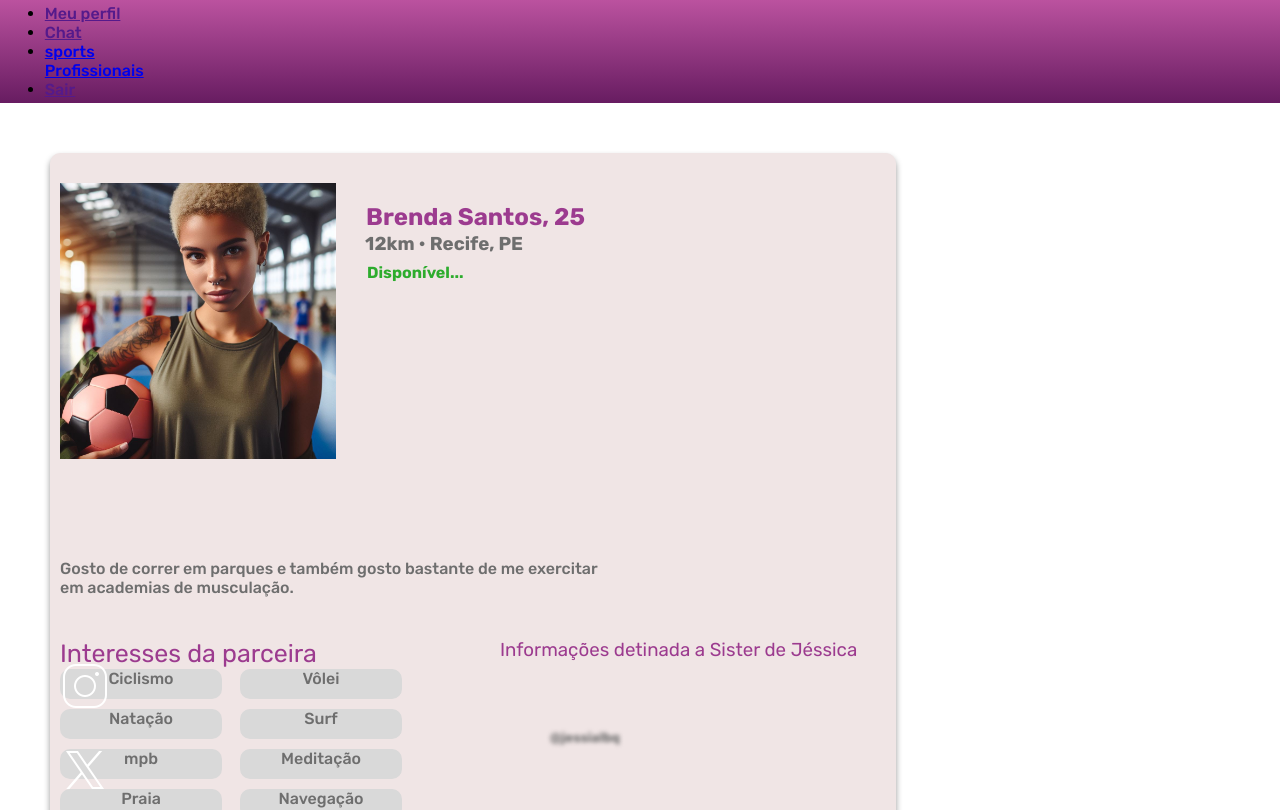
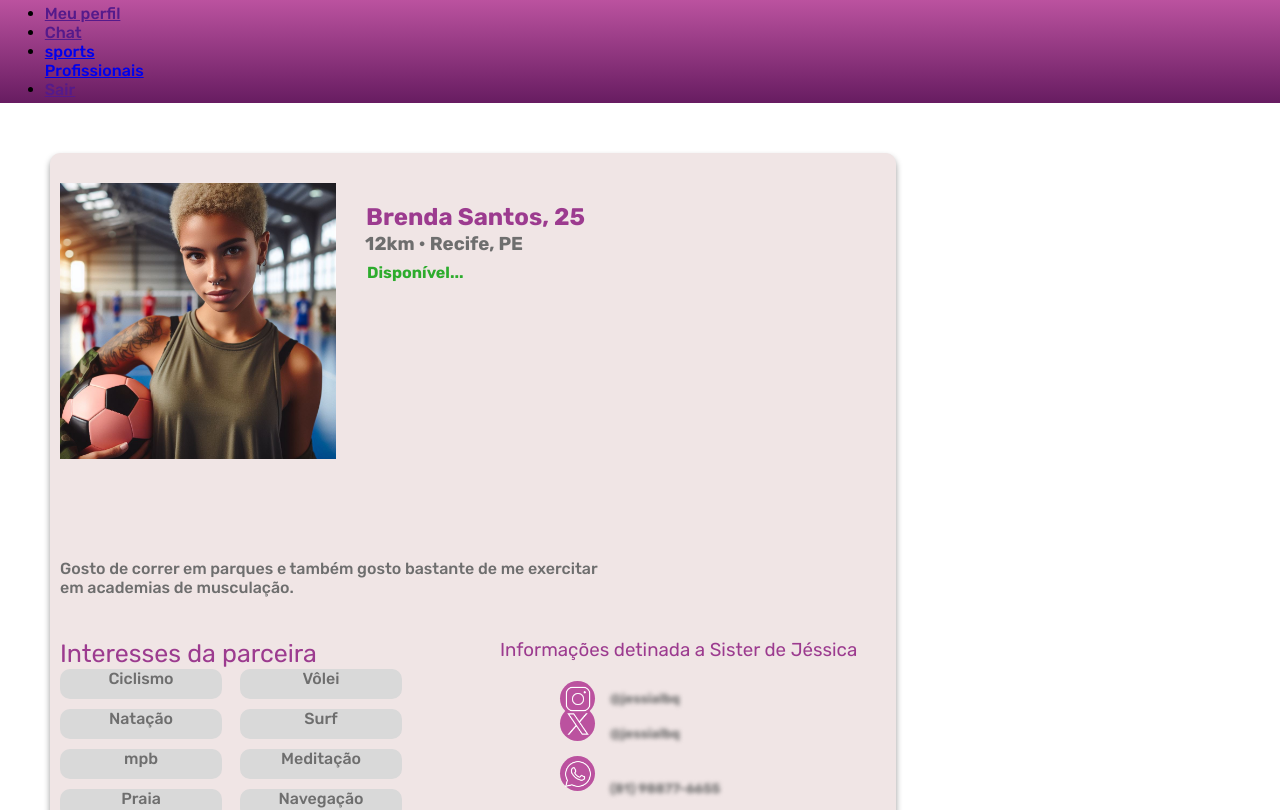
Before and after one commit to gabrielsoarespebr/parceira-de-treino, a React (Vite) app: page /visaoperfil in a window 1280 px wide. Shown: the top 810 px of the page. Built offline with nearby package versions, Linux system fonts and the light colour scheme.

Commit message:
Descreva as mudanças feitas nos arquivos VisaoPerfil.jsx e VisaoPerfil.css

```diff
--- a/src/pages/VisaoPerfil/VisaoPerfil.css
+++ b/src/pages/VisaoPerfil/VisaoPerfil.css
@@ -238,23 +238,72 @@
     margin-top: -180px;
 }
 
+
 .insta{
     color: #6E6E6E;
-    margin-left: 490px;
-    margin-top: 15px;
+    margin-left: 550px;
+    margin-top: -25px;
     filter: blur(2px);
 }
 
 .X{
     color: #6E6E6E;
-    margin-left: 490px;
-    margin-top: 15px;
+    margin-left: 550px;
+    margin-top: -15px;
     filter: blur(2px);
 }
 
 .wpp{
     color: #6E6E6E;
-    margin-left: 490px;
-    margin-top: 15px;
+    margin-left: 550px;
+    margin-top: -10px;
     filter: blur(2px);
 }
+
+.LogoWpp{
+    background-color: #BB529F;
+    height: 35px;
+    width: 35px;
+    border-radius: 50px;
+    margin-top: 15px;
+    margin-left: 500px;
+    display: flex;
+    justify-content: center;
+    align-items: center;
+
+}
+.ImagemWpp{
+    width: 28px;
+
+}
+
+.logoX{
+    background-color: #BB529F;
+    height: 35px;
+    width: 35px;
+    border-radius: 50px;
+    margin-left: 500px;
+    display: flex;
+    justify-content: center;
+    align-items: center;
+}
+
+.SimboloX{
+    width: 28px;
+}
+
+.Instagram{
+    background-color: #BB529F;
+    height: 35px;
+    width: 35px;
+    border-radius: 50px;
+    margin-top: 20px;
+    margin-left: 500px;
+    display: flex;
+    justify-content: center;
+    align-items: center;
+}
+
+.SimboloInsta{
+    width: 28px;
+}
--- a/src/pages/VisaoPerfil/VisaoPerfil.jsx
+++ b/src/pages/VisaoPerfil/VisaoPerfil.jsx
@@ -65,7 +65,7 @@ export function VisaoPerfil(){
 
 
           <h3 className="informacoes">Informações detinada a Sister de Jéssica</h3>
-          <div className="RedesSociais">
+
               <div className="Instagram">
                 <img className="SimboloInsta" src={iconeInstagram} alt="logoInsta" />
               </div>
@@ -80,7 +80,7 @@ export function VisaoPerfil(){
                 <img className="ImagemWpp" src={iconeWhatsapp} alt="logoWhatsapp" />
               </div>
                     <h5 className="wpp">(81) 98877-6655</h5>
-          </div>
+
       </div>
 
 
```
